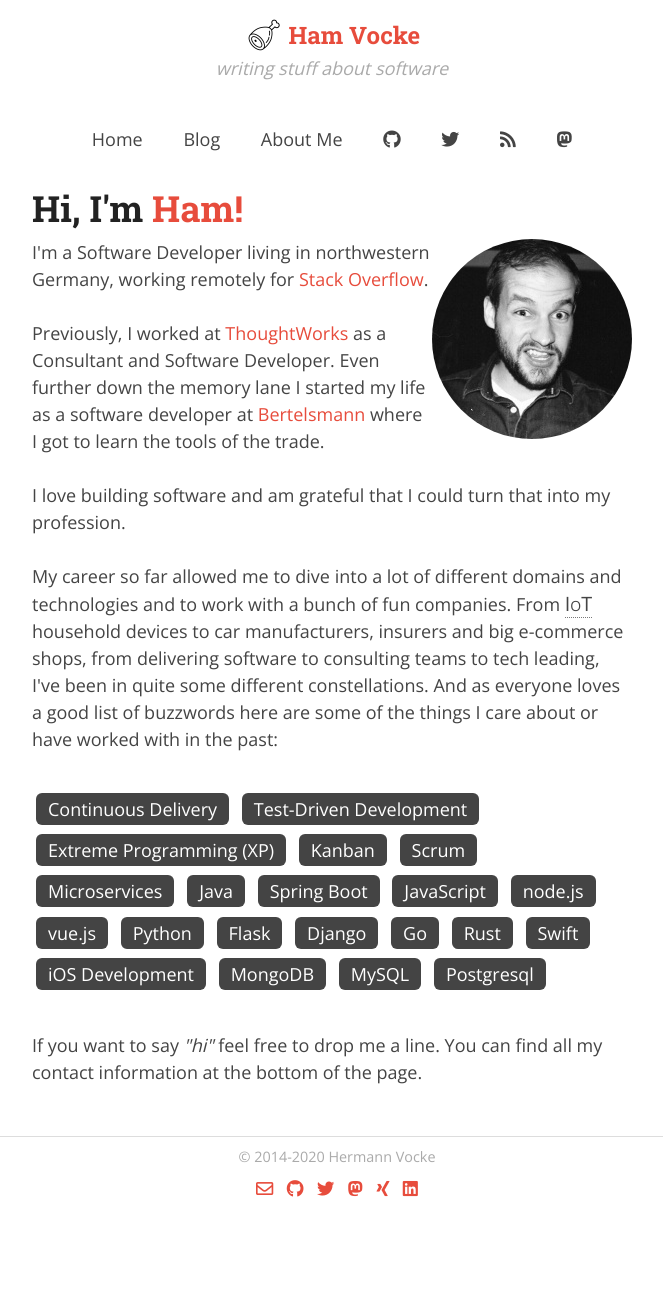
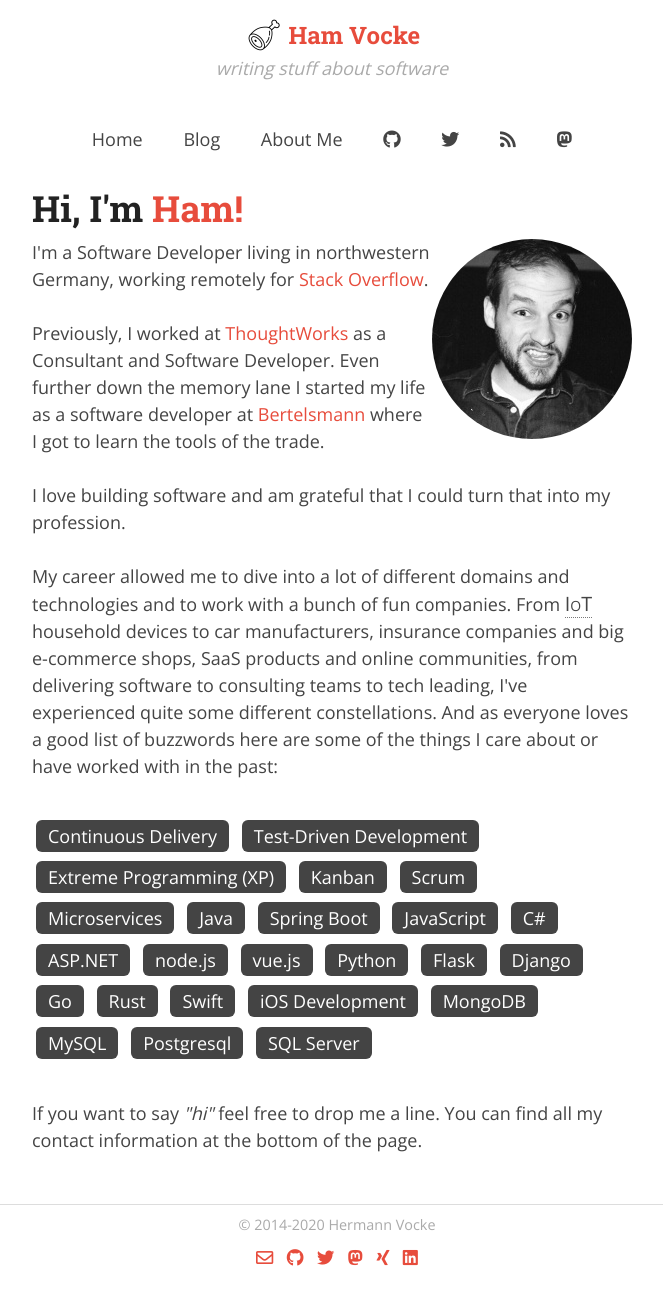
Before and after one commit to hamvocke/hamvocke.github.io, a Jekyll site: the page built from about/index.html, in a window 1280 px wide. Shown: the whole page, without its empty margins (308-971 px from the left). Built offline with Jekyll 4.4.1, drawn with Linux system fonts in a browser that asks for light colours; nearby versions of some CDN libraries; before the commit the page ends 1240 px from its top, so only the background shows below that.

Commit message:
update "about" blurbs

```diff
--- a/_layouts/post.html
+++ b/_layouts/post.html
@@ -24,7 +24,7 @@ layout: default
   <img src="/assets/img/ham.jpg" class="media-object img-circle" alt="photo ham">
   <h4>Ham Vocke</h4>
   <p class="lead">
-  Ham is a software developer at <a href="https://www.stackoverflow.com">Stack&nbsp;Overflow</a>. Previously, he was a consultant at <a href="https://www.thoughtworks.com">ThoughtWorks</a>. He helps teams deliver software and spreads his excitement about learning new things. If he's not writing code he's probably annoying others with his stupid jokes.</a>
+  Ham is a software developer at <a href="https://www.stackoverflow.com">Stack&nbsp;Overflow</a>. Previously, he was a consultant at <a href="https://www.thoughtworks.com">ThoughtWorks</a>. He helps teams deliver great software and is excited about learning and teaching new things.</a>
   <div class="contact">
     <div class="icons">
       <a href="mailto:ham@hamvocke.com">
--- a/about/index.html
+++ b/about/index.html
@@ -14,7 +14,7 @@ title: hamvocke.com | About
 
 	<p>I love building software and am grateful that I could turn that into my profession.</p>
 
-        <p>My career so far allowed me to dive into a lot of different domains and technologies and to work with a bunch of fun companies. From <abbr title="Internet of Things">IoT</abbr> household devices to car manufacturers, insurers and big e-commerce shops, from delivering software to consulting teams to tech leading, I've been in quite some different constellations. And as everyone loves a good list of buzzwords here are some of the things I care about or have worked with in the past:</p>
+        <p>My career allowed me to dive into a lot of different domains and technologies and to work with a bunch of fun companies. From <abbr title="Internet of Things">IoT</abbr> household devices to car manufacturers, insurance companies and big e-commerce shops, SaaS products and online communities, from delivering software to consulting teams to tech leading, I've experienced quite some different constellations. And as everyone loves a good list of buzzwords here are some of the things I care about or have worked with in the past:</p>
 
 	<div class="skills">
 		<span class="tag">Continuous Delivery</span>
@@ -26,6 +26,8 @@ title: hamvocke.com | About
 		<span class="tag">Java</span>
 		<span class="tag">Spring Boot</span>
 		<span class="tag">JavaScript</span>
+                <span class="tag">C#</span>
+                <span class="tag">ASP.NET</span>
 		<span class="tag">node.js</span>
 		<span class="tag">vue.js</span>
 		<span class="tag">Python</span>
@@ -38,6 +40,7 @@ title: hamvocke.com | About
 		<span class="tag">MongoDB</span>
 		<span class="tag">MySQL</span>
 		<span class="tag">Postgresql</span>
+		<span class="tag">SQL Server</span>
 	</div>
 
 	<p>If you want to say <i>"hi"</i> feel free to drop me a line. You can find all my contact information at the bottom of the page.</p>
```
